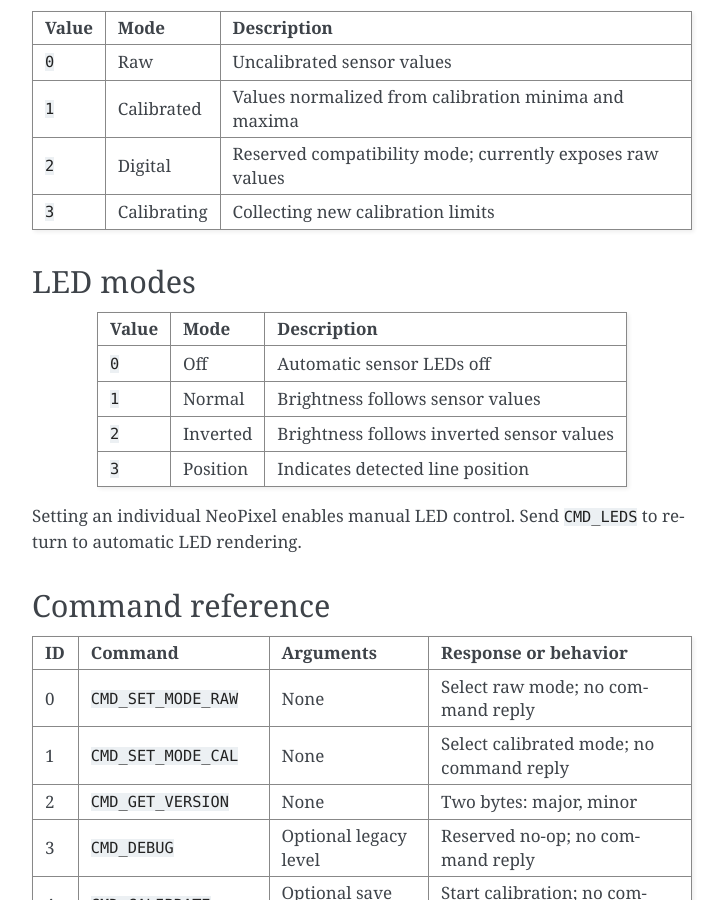
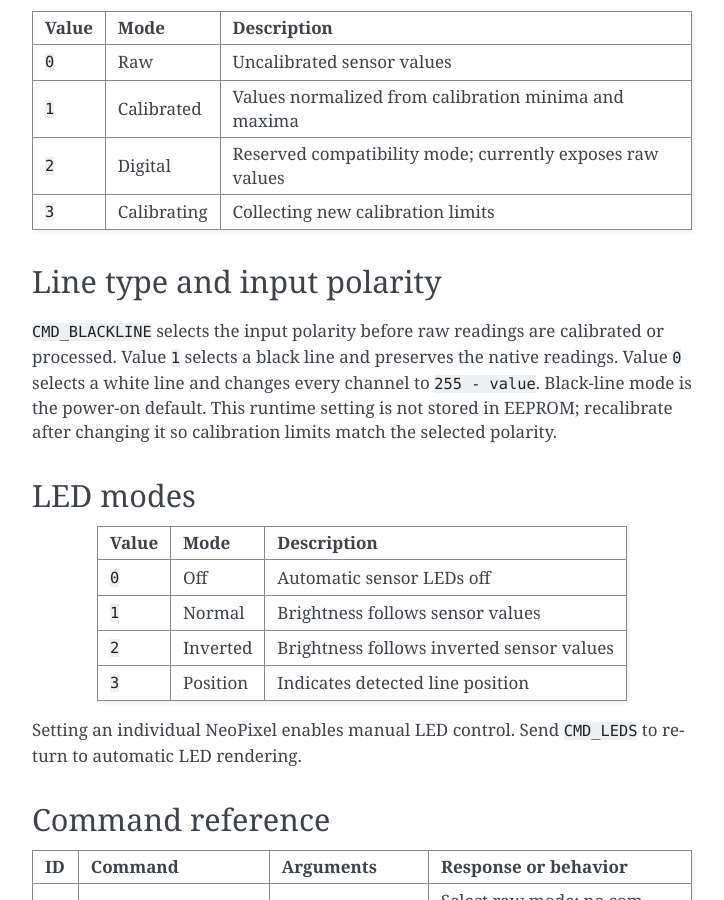
Before and after one commit to AntonsMindstorms/lms-line-sensor, a Sphinx documentation site: the page built from docs/API/lms-line-sensor-i2c-api.rst, in a window 1280 px wide and 900 px high, scrolled down 1649 px. Shown: the whole window, without its empty margins (388-1112 px from the left). Built offline with Sphinx 7.4.7, drawn with Linux system fonts in a browser that asks for light colours; the version number is read from the project's files by our own code; some of the changed text lies outside the part shown.

```diff
--- a/docs/API/lms-line-sensor-i2c-api.rst
+++ b/docs/API/lms-line-sensor-i2c-api.rst
@@ -115,6 +115,16 @@ Sensor modes
    * - ``3``
      - Calibrating
      - Collecting new calibration limits
+
+Line type and input polarity
+----------------------------
+
+``CMD_BLACKLINE`` selects the input polarity before raw readings are
+calibrated or processed. Value ``1`` selects a black line and preserves the
+native readings. Value ``0`` selects a white line and changes every channel to
+``255 - value``. Black-line mode is the power-on default. This runtime setting
+is not stored in EEPROM; recalibrate after changing it so calibration limits
+match the selected polarity.
 
 LED modes
 ---------
@@ -245,9 +255,9 @@ Command reference
      - None
      - I2C-only UART loopback: ``1`` pass, ``0`` fail
    * - 23
-     - Unassigned
-     - None
-     - Rejected
+     - ``CMD_BLACKLINE``
+     - Line type: ``0`` white, ``1`` black
+     - Set raw-reading polarity; no command reply
    * - 24
      - ``CMD_GET_UID``
      - None
@@ -306,6 +316,12 @@ Read firmware version:
    i2c.writeto(ADDRESS, bytes([2]))
    major, minor = i2c.readfrom(ADDRESS, 2)
 
+Select white-line polarity:
+
+.. code-block:: python
+
+   i2c.writeto(ADDRESS, bytes([23, 0]))
+
 UART loopback production test
 -----------------------------
 
--- a/docs/index.rst
+++ b/docs/index.rst
@@ -15,6 +15,7 @@ Features
 - Shape recognition for straight, T, left, right, and Y intersections.
 - EEPROM-backed calibration and configuration.
 - Configurable IR https://github.com/AntonsMindstorms/lms-line-sensor/tree/main/docsemitter.
+- Selectable black-line or white-line input polarity.
 - Eight sensor NeoPixels plus one indicator NeoPixel.
 - Automatic LED modes for values, inverted values, and line position.
 - Unique 12-byte CH32V203 device ID.
@@ -93,13 +94,13 @@ dashboard. It implements uRemote directly through the browser Web Serial API.
 The dashboard provides:
 
 - USB connection and UID display.
-- Raw/calibrated mode and emitter control.
+- Raw/calibrated mode, emitter, and black/white line control.
 - Numeric values and bar graphs for all eight sensors.
 - Signed position and shape indication.
 - Calibration start, load, save, minima, and maxima.
 - EEPROM configuration editing.
 - LED-mode and per-pixel NeoPixel tests.
-- Live emitter, sensor-mode, and LED-mode status.
+- Live emitter, sensor-mode, LED-mode, and line-type status.
 - On-demand command and runtime diagnostics.
 - Light and dark themes.
 
```
Also changed, not shown: docs/API/lms-line-sensor-uremote-api.rst (+12 -2 lines), 7 other files.
